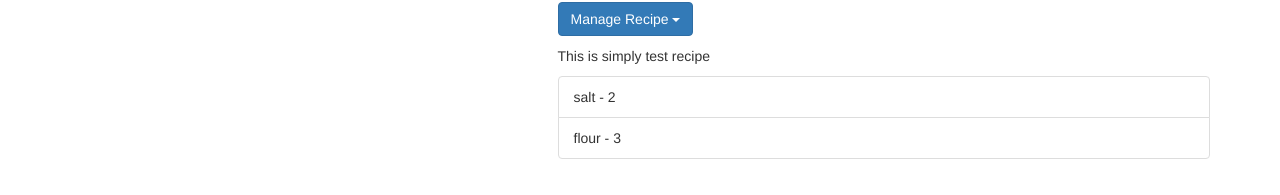
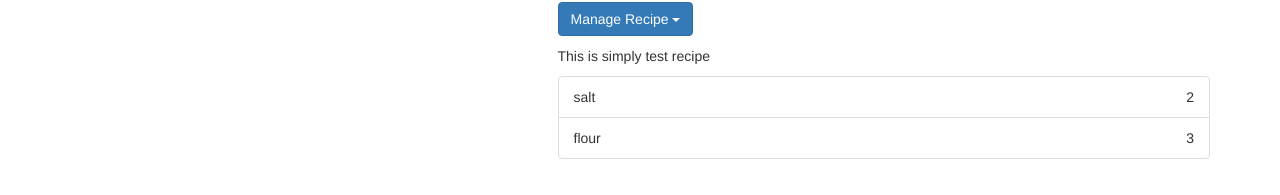
Before and after one commit to aashishvikramsingh/ShoppingAndRecipeApp, an Angular app: page /recipes/0 in a window 1280 px wide. Shown: the part 321-516 px from the top of the page. Built offline with nearby package versions, Linux system fonts and the light colour scheme.

Commit message:
html change for recipes-detail  ingredients

```diff
--- a/src/app/recipes/recipes-detail/recipes-detail.component.html
+++ b/src/app/recipes/recipes-detail/recipes-detail.component.html
@@ -29,7 +29,7 @@
   <div class="col-xs-12">
     <ul class="list-group">
       <li class="list-group-item" *ngFor="let ing of recipe.ingredients">
-        {{ing.name}} - {{ing.amount}}
+        <span>{{ing.name}}</span> <span class="pull-right">{{ing.amount}}</span>
       </li>
     </ul>
   </div>
```
